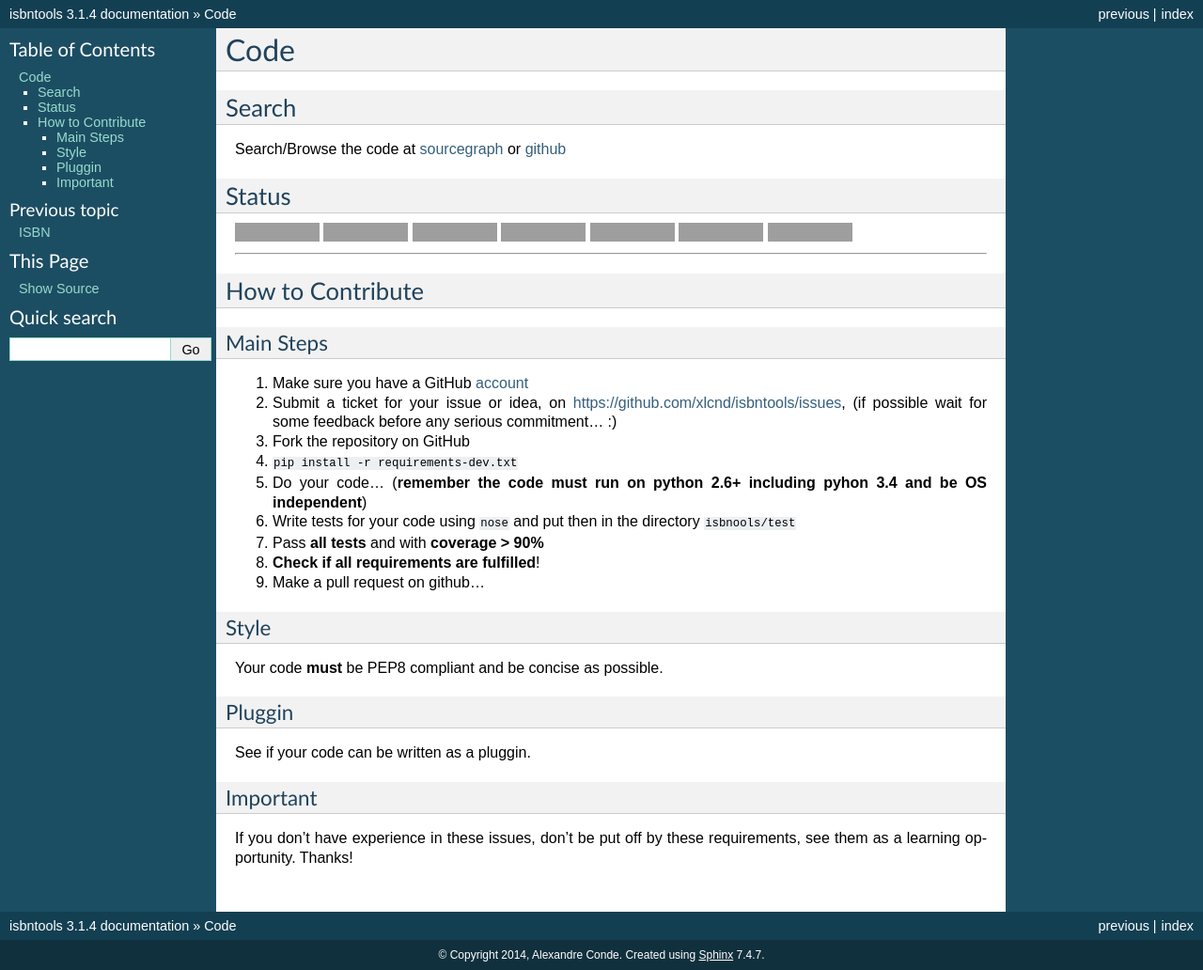
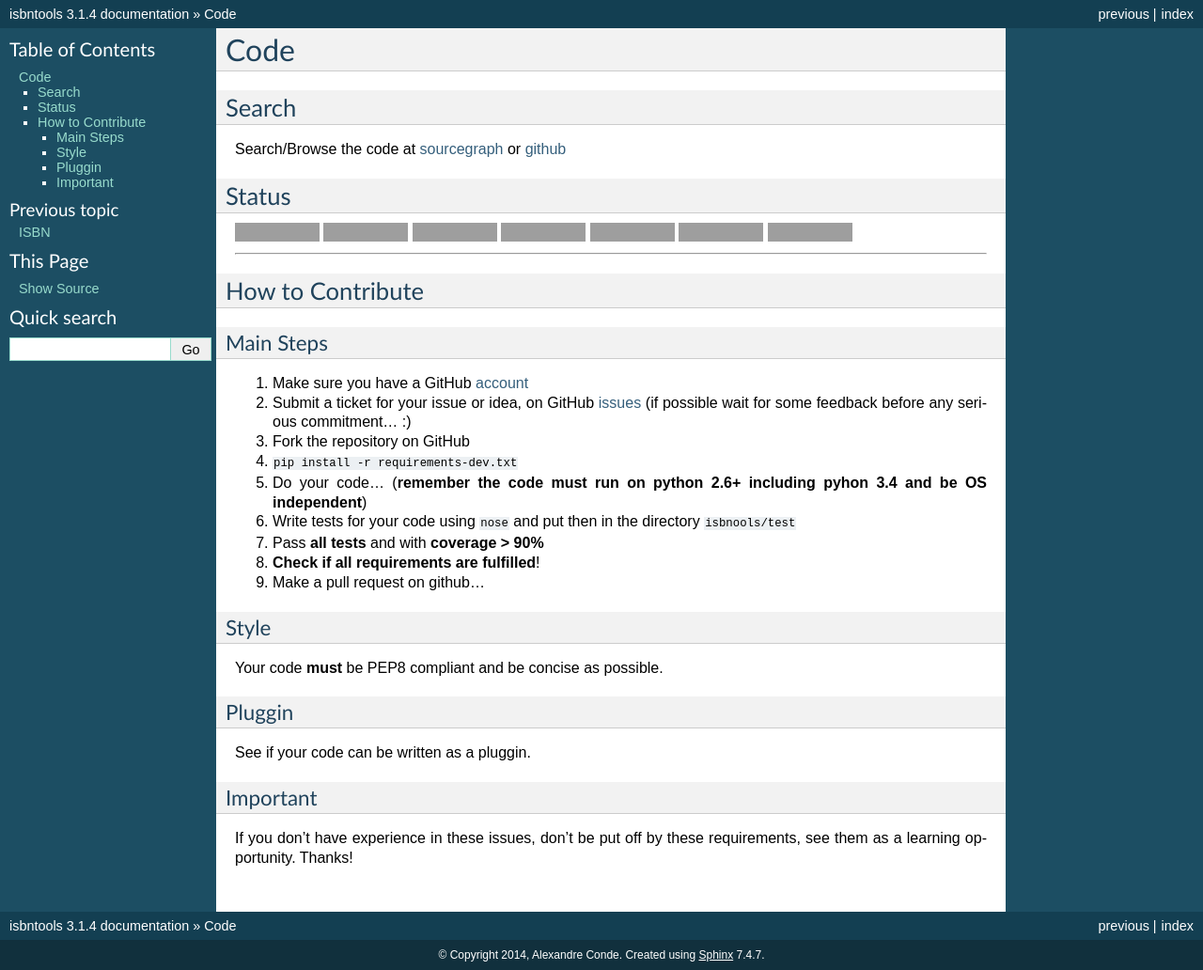
Before and after one commit to xlcnd/isbntools, a Sphinx documentation site: the page built from docs/code.rst, in a window 1280 px wide, cut to the strip 0-1032 px from the top of the page. Shown: the whole strip at 94% size. Built offline with Sphinx 7.4.7, drawn with Linux system fonts in a browser that asks for light colours; some of the changed lines change nothing that is shown; grey boxes are pictures that could not be loaded.

Commit message:
guidelines

```diff
--- a/docs/code.rst
+++ b/docs/code.rst
@@ -54,7 +54,7 @@ Main Steps
 
 1. Make sure you have a GitHub account_
 2. Submit a ticket for your issue or idea,
-   on https://github.com/xlcnd/isbntools/issues,
+   on GitHub issues_
    (if possible wait for some feedback before any serious commitment... :)
 3. Fork the repository on GitHub
 4. ``pip install -r requirements-dev.txt``
@@ -92,3 +92,4 @@ see them as a learning opportunity. Thanks!
 .. _sourcegraph: http://bit.ly/1k14kHi
 .. _github: http://bit.ly/1oTm5ze
 .. _account: https://github.com/signup/free
+.. _issues: https://github.com/xlcnd/isbntools/issues
```
